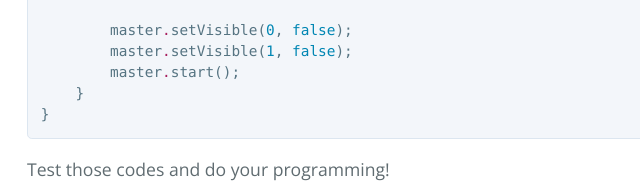
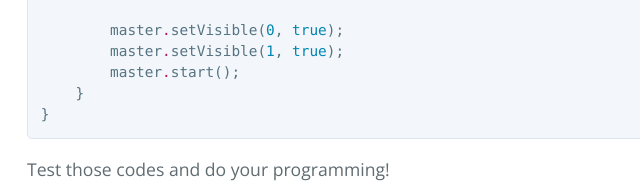
Before and after one commit to michaellee8/TESC4411_2016_ThreeKingdomKill_Michael_Lee, a plain HTML site: page index.html in a window 1280 px wide. Shown: the part 1523-1715 px from the top of the page, 197-837 px from the left. Drawn offline with nearby package versions, Linux system fonts and the light colour scheme.

Commit message:
Update index.html

```diff
--- a/index.html
+++ b/index.html
@@ -73,8 +73,8 @@
         <span class="pl-k">new</span> <span class="pl-smi">AIZhaoYun</span>()<span class="pl-k">.</span>join(side);
         <span class="pl-k">new</span> <span class="pl-smi">AIMaChao</span>()<span class="pl-k">.</span>join(side);
 
-        master<span class="pl-k">.</span>setVisible(<span class="pl-c1">0</span>, <span class="pl-c1">false</span>);
-        master<span class="pl-k">.</span>setVisible(<span class="pl-c1">1</span>, <span class="pl-c1">false</span>);
+        master<span class="pl-k">.</span>setVisible(<span class="pl-c1">0</span>, <span class="pl-c1">true</span>);
+        master<span class="pl-k">.</span>setVisible(<span class="pl-c1">1</span>, <span class="pl-c1">true</span>);
         master<span class="pl-k">.</span>start();
     }
 }</pre></div>
```
